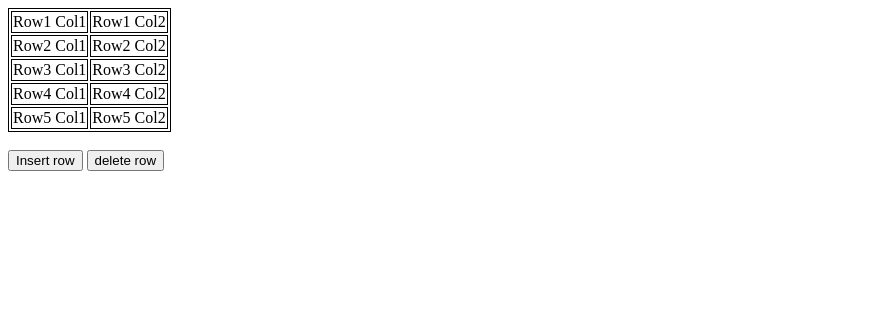
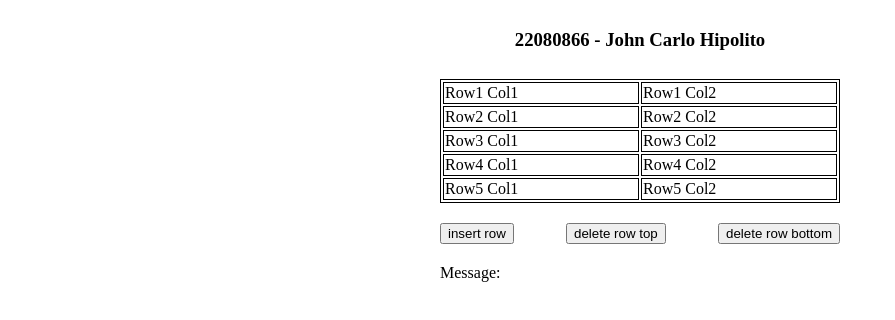
Before and after one commit to JohnCarloHipolito/CSD213-LAB1, a plain HTML site: page index.html in a window 1280 px wide. Shown: the whole page, without its empty margins (0-895 px from the left). Drawn offline with Linux system fonts and the light colour scheme.

Commit message:
added some styling

```diff
--- a/index.html
+++ b/index.html
@@ -1,17 +1,45 @@
 <!DOCTYPE html>
 <html lang="en">
+
 <head>
     <meta charset="UTF-8">
     <meta name="viewport" content="width=device-width, initial-scale=1.0">
-    <title>Document</title>
+    <title>CSD213 Lab1</title>
     <style>
-        table, tr, td {
+        table,
+        tr,
+        td {
             border: 1px solid black;
         }
+
+        .main {
+            display: flex;
+            flex-direction: column;
+            justify-content: center;
+            align-items: center;
+        }
+
+        .button-display {
+            display: flex;
+            justify-content: space-between;
+            align-items: stretch;
+        }
+
+        table,
+        div {
+            margin: 10px 0 10px 0;
+            min-width: 400px;
+        }
     </style>
+    <script>
+
+    </script>
 </head>
-<body>
-    <table id="sampleTable">
+
+<body onload="initGlobals()">
+    <div class="main">
+        <h3>22080866 - John Carlo Hipolito</h3>
+        <table id="table1">
             <tr>
                 <td>Row1 Col1</td>
                 <td>Row1 Col2</td>
@@ -32,14 +60,15 @@
                 <td>Row5 Col1</td>
                 <td>Row5 Col2</td>
             </tr>
-    </table><br />
-    <input type="button" onclick="insertRowBottom()" value="Insert row">
-    <input type="button" onclick="deleteRowTop()" value="delete row">
-    <br />
-    <script>
+        </table>
+        <div class="button-display">
+            <input type="button" onclick="insertRowBottom()" value="insert row">
+            <input type="button" onclick="deleteRowTop()" value="delete row top">
+            <input type="button" onclick="deleteRowBottom()" value="delete row bottom">
+        </div>
+        <div id="message-content">Message:</div>
+    </div>
 
-        // add code here
+</body>
 
-    </script>
-</body>
 </html>
```
Lines whose indentation alone changed are shown as unchanged.
